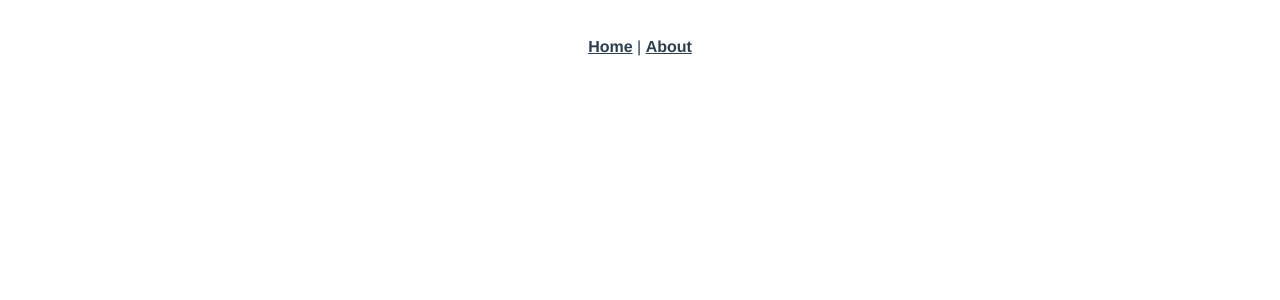
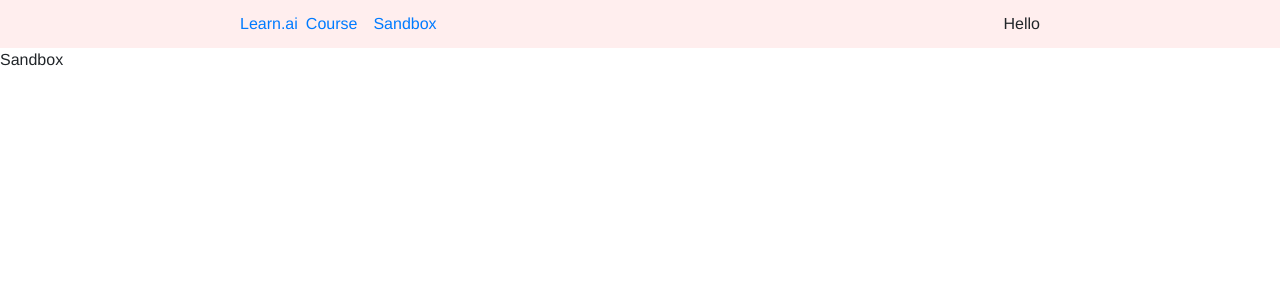
Before and after one commit to zerefwayne/learn.ai, a Vue app in the folder learnai-web/: page /#/sandbox in a window 1280 px wide. Before the commit this address led to /#/course. Shown: the top 300 px of the page. Built offline with nearby package versions, Linux system fonts and the light colour scheme.

Commit message:
(web-app): Generates basic views and navbar

```diff
--- a/learnai-web/public/index.html
+++ b/learnai-web/public/index.html
@@ -1,17 +1,53 @@
 <!DOCTYPE html>
 <html lang="en">
   <head>
-    <meta charset="utf-8">
-    <meta http-equiv="X-UA-Compatible" content="IE=edge">
-    <meta name="viewport" content="width=device-width,initial-scale=1.0">
-    <link rel="icon" href="<%= BASE_URL %>favicon.ico">
+    <meta charset="utf-8" />
+    <meta http-equiv="X-UA-Compatible" content="IE=edge" />
+    <meta name="viewport" content="width=device-width,initial-scale=1.0" />
+    <link rel="icon" href="<%= BASE_URL %>favicon.ico" />
     <title><%= htmlWebpackPlugin.options.title %></title>
+    <link
+      rel="stylesheet"
+      href="https://maxcdn.bootstrapcdn.com/bootstrap/4.0.0/css/bootstrap.min.css"
+      integrity="sha384-Gn5384xqQ1aoWXA+058RXPxPg6fy4IWvTNh0E263XmFcJlSAwiGgFAW/dAiS6JXm"
+      crossorigin="anonymous"
+    />
+    <style>
+      * {
+        margin: 0;
+        padding: 0;
+        box-sizing: border-box;
+        font-family: Avenir, Helvetica, Arial, sans-serif;
+        -webkit-font-smoothing: antialiased;
+        -moz-osx-font-smoothing: grayscale;
+      }
+    </style>
   </head>
   <body>
     <noscript>
-      <strong>We're sorry but <%= htmlWebpackPlugin.options.title %> doesn't work properly without JavaScript enabled. Please enable it to continue.</strong>
+      <strong
+        >We're sorry but <%= htmlWebpackPlugin.options.title %> doesn't work
+        properly without JavaScript enabled. Please enable it to
+        continue.</strong
+      >
     </noscript>
+
     <div id="app"></div>
     <!-- built files will be auto injected -->
+    <script
+      src="https://code.jquery.com/jquery-3.2.1.slim.min.js"
+      integrity="sha384-KJ3o2DKtIkvYIK3UENzmM7KCkRr/rE9/Qpg6aAZGJwFDMVNA/GpGFF93hXpG5KkN"
+      crossorigin="anonymous"
+    ></script>
+    <script
+      src="https://cdnjs.cloudflare.com/ajax/libs/popper.js/1.12.9/umd/popper.min.js"
+      integrity="sha384-ApNbgh9B+Y1QKtv3Rn7W3mgPxhU9K/ScQsAP7hUibX39j7fakFPskvXusvfa0b4Q"
+      crossorigin="anonymous"
+    ></script>
+    <script
+      src="https://maxcdn.bootstrapcdn.com/bootstrap/4.0.0/js/bootstrap.min.js"
+      integrity="sha384-JZR6Spejh4U02d8jOt6vLEHfe/JQGiRRSQQxSfFWpi1MquVdAyjUar5+76PVCmYl"
+      crossorigin="anonymous"
+    ></script>
   </body>
 </html>
--- a/learnai-web/src/App.vue
+++ b/learnai-web/src/App.vue
@@ -1,32 +1,19 @@
 <template>
   <div id="app">
-    <div id="nav">
-      <router-link to="/">Home</router-link> |
-      <router-link to="/about">About</router-link>
-    </div>
+    <Header></Header>
     <router-view />
   </div>
 </template>
 
+<script>
+import Header from "@/components/Header.vue";
+
+export default {
+  components: { Header }
+};
+</script>
+
 <style lang="scss">
 #app {
-  font-family: Avenir, Helvetica, Arial, sans-serif;
-  -webkit-font-smoothing: antialiased;
-  -moz-osx-font-smoothing: grayscale;
-  text-align: center;
-  color: #2c3e50;
-}
-
-#nav {
-  padding: 30px;
-
-  a {
-    font-weight: bold;
-    color: #2c3e50;
-
-    &.router-link-exact-active {
-      color: #42b983;
-    }
-  }
 }
 </style>
--- /dev/null
+++ b/learnai-web/src/components/Header.vue
@@ -0,0 +1,59 @@
+<template>
+  <nav class="navbar navbar-expand-lg">
+    <div class="nav-left">
+      <router-link :to="{ name: 'Home' }" tag="a">
+        <div>Learn.ai</div>
+      </router-link>
+      <button
+        class="navbar-toggler"
+        type="button"
+        data-toggle="collapse"
+        data-target="#navbarSupportedContent"
+        aria-controls="navbarSupportedContent"
+        aria-expanded="false"
+        aria-label="Toggle navigation"
+      >
+        <span class="navbar-toggler-icon"></span>
+      </button>
+
+      <div class="collapse navbar-collapse" id="navbarSupportedContent">
+        <ul class="navbar-nav mr-auto">
+          <router-link :to="{ name: 'Course' }" tag="li" class="nav-item">
+            <a class="nav-link" href="#">Course</a>
+          </router-link>
+          <router-link :to="{ name: 'Sandbox' }" tag="li" class="nav-item">
+            <a class="nav-link" href="#">Sandbox</a>
+          </router-link>
+        </ul>
+      </div>
+    </div>
+    <div class="nav-right">
+      Hello
+    </div>
+  </nav>
+</template>
+
+<script>
+export default {
+  name: "app-header"
+};
+</script>
+
+<style lang="scss" scoped>
+.navbar {
+  background-color: #ffeeee;
+  height: 6vh;
+
+
+  display: flex;
+  justify-content: space-between;
+  align-items: center;
+
+  padding: 0 15rem;
+
+  .nav-left {
+    display: flex;
+    align-items: center;
+  }
+}
+</style>
--- a/learnai-web/src/components/HelloWorld.vue
+++ b/learnai-web/src/components/HelloWorld.vue
@@ -1,105 +1,5 @@
 <template>
-  <div class="hello">
-    <h1>{{ msg }}</h1>
-    <p>
-      For a guide and recipes on how to configure / customize this project,<br />
-      check out the
-      <a href="https://cli.vuejs.org" target="_blank" rel="noopener"
-        >vue-cli documentation</a
-      >.
-    </p>
-    <h3>Installed CLI Plugins</h3>
-    <ul>
-      <li>
-        <a
-          href="https://github.com/vuejs/vue-cli/tree/dev/packages/%40vue/cli-plugin-babel"
-          target="_blank"
-          rel="noopener"
-          >babel</a
-        >
-      </li>
-      <li>
-        <a
-          href="https://github.com/vuejs/vue-cli/tree/dev/packages/%40vue/cli-plugin-router"
-          target="_blank"
-          rel="noopener"
-          >router</a
-        >
-      </li>
-      <li>
-        <a
-          href="https://github.com/vuejs/vue-cli/tree/dev/packages/%40vue/cli-plugin-vuex"
-          target="_blank"
-          rel="noopener"
-          >vuex</a
-        >
-      </li>
-      <li>
-        <a
-          href="https://github.com/vuejs/vue-cli/tree/dev/packages/%40vue/cli-plugin-eslint"
-          target="_blank"
-          rel="noopener"
-          >eslint</a
-        >
-      </li>
-    </ul>
-    <h3>Essential Links</h3>
-    <ul>
-      <li>
-        <a href="https://vuejs.org" target="_blank" rel="noopener">Core Docs</a>
-      </li>
-      <li>
-        <a href="https://forum.vuejs.org" target="_blank" rel="noopener"
-          >Forum</a
-        >
-      </li>
-      <li>
-        <a href="https://chat.vuejs.org" target="_blank" rel="noopener"
-          >Community Chat</a
-        >
-      </li>
-      <li>
-        <a href="https://twitter.com/vuejs" target="_blank" rel="noopener"
-          >Twitter</a
-        >
-      </li>
-      <li>
-        <a href="https://news.vuejs.org" target="_blank" rel="noopener">News</a>
-      </li>
-    </ul>
-    <h3>Ecosystem</h3>
-    <ul>
-      <li>
-        <a href="https://router.vuejs.org" target="_blank" rel="noopener"
-          >vue-router</a
-        >
-      </li>
-      <li>
-        <a href="https://vuex.vuejs.org" target="_blank" rel="noopener">vuex</a>
-      </li>
-      <li>
-        <a
-          href="https://github.com/vuejs/vue-devtools#vue-devtools"
-          target="_blank"
-          rel="noopener"
-          >vue-devtools</a
-        >
-      </li>
-      <li>
-        <a href="https://vue-loader.vuejs.org" target="_blank" rel="noopener"
-          >vue-loader</a
-        >
-      </li>
-      <li>
-        <a
-          href="https://github.com/vuejs/awesome-vue"
-          target="_blank"
-          rel="noopener"
-          >awesome-vue</a
-        >
-      </li>
-    </ul>
-  </div>
+  <div>Hello</div>
 </template>
 
 <script>
@@ -113,18 +13,5 @@ export default {
 
 <!-- Add "scoped" attribute to limit CSS to this component only -->
 <style scoped lang="scss">
-h3 {
-  margin: 40px 0 0;
-}
-ul {
-  list-style-type: none;
-  padding: 0;
-}
-li {
-  display: inline-block;
-  margin: 0 10px;
-}
-a {
-  color: #42b983;
-}
+
 </style>
--- a/learnai-web/src/router/index.js
+++ b/learnai-web/src/router/index.js
@@ -1,6 +1,7 @@
 import Vue from "vue";
 import VueRouter from "vue-router";
-import Home from "../views/Home.vue";
+import Course from "@/views/Course.vue";
+import Sandbox from "@/views/Sandbox.vue";
 
 Vue.use(VueRouter);
 
@@ -8,16 +9,17 @@ const routes = [
   {
     path: "/",
     name: "Home",
-    component: Home
+    redirect: { name: "Course" }
   },
   {
-    path: "/about",
-    name: "About",
-    // route level code-splitting
-    // this generates a separate chunk (about.[hash].js) for this route
-    // which is lazy-loaded when the route is visited.
-    component: () =>
-      import(/* webpackChunkName: "about" */ "../views/About.vue")
+    path: "/course",
+    name: "Course",
+    component: Course
+  },
+  {
+    path: "/sandbox",
+    name: "Sandbox",
+    component: Sandbox
   }
 ];
 
--- a/learnai-web/src/views/About.vue
+++ /dev/null
@@ -1,5 +0,0 @@
-<template>
-  <div class="about">
-    <h1>This is an about page</h1>
-  </div>
-</template>
--- /dev/null
+++ b/learnai-web/src/views/Course.vue
@@ -0,0 +1,13 @@
+<template>
+  <div>
+    Course
+  </div>
+</template>
+
+<script>
+export default {
+  name: "Course"
+};
+</script>
+
+<style lang="scss" scoped></style>
--- a/learnai-web/src/views/Home.vue
+++ /dev/null
@@ -1,18 +0,0 @@
-<template>
-  <div class="home">
-    <img alt="Vue logo" src="../assets/logo.png" />
-    <HelloWorld msg="Welcome to Your Vue.js App" />
-  </div>
-</template>
-
-<script>
-// @ is an alias to /src
-import HelloWorld from "@/components/HelloWorld.vue";
-
-export default {
-  name: "Home",
-  components: {
-    HelloWorld
-  }
-};
-</script>
--- /dev/null
+++ b/learnai-web/src/views/Sandbox.vue
@@ -0,0 +1,13 @@
+<template>
+  <div>
+    Sandbox
+  </div>
+</template>
+
+<script>
+export default {
+  name: "Sandbox"
+};
+</script>
+
+<style lang="scss" scoped></style>
```
